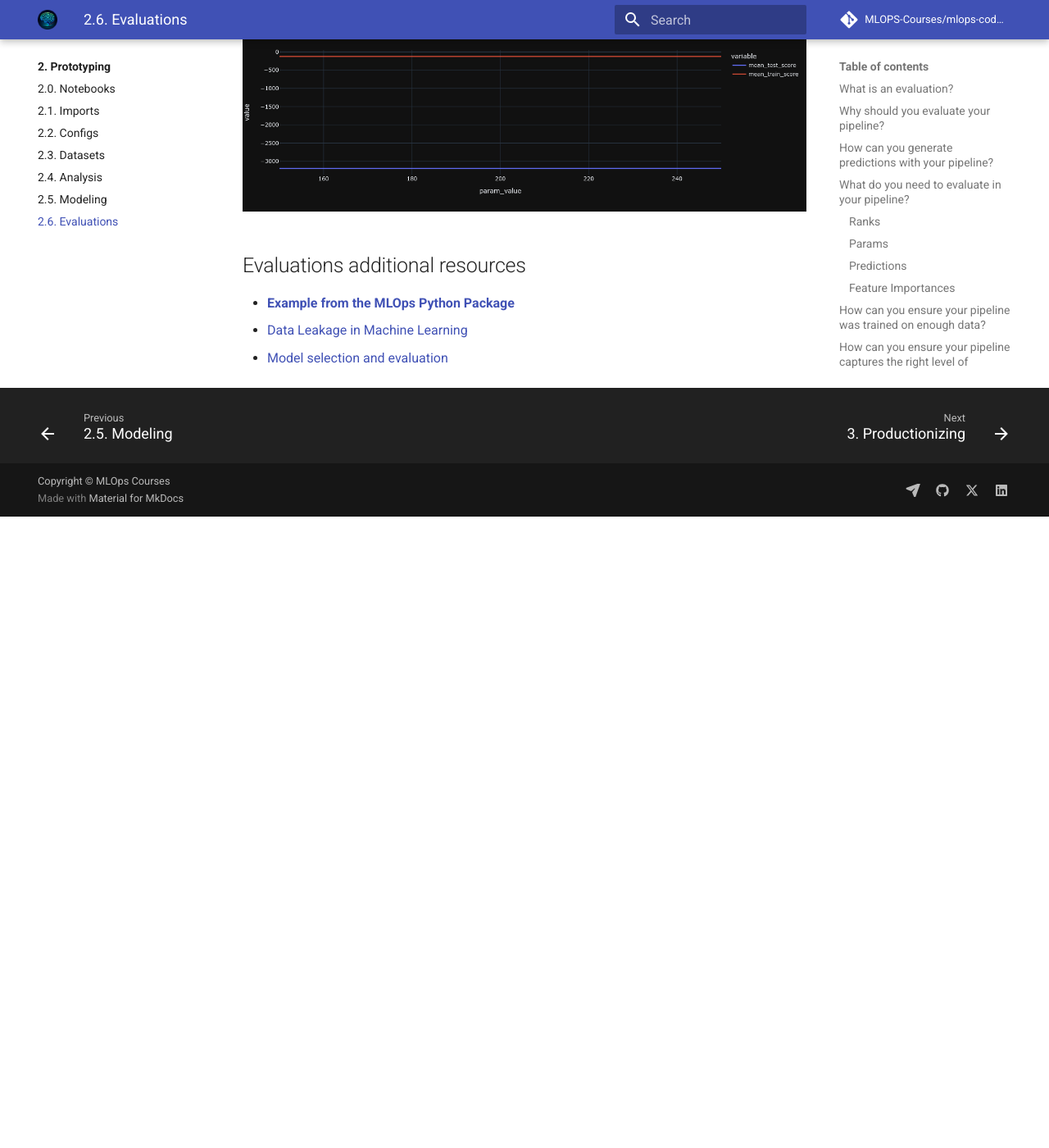
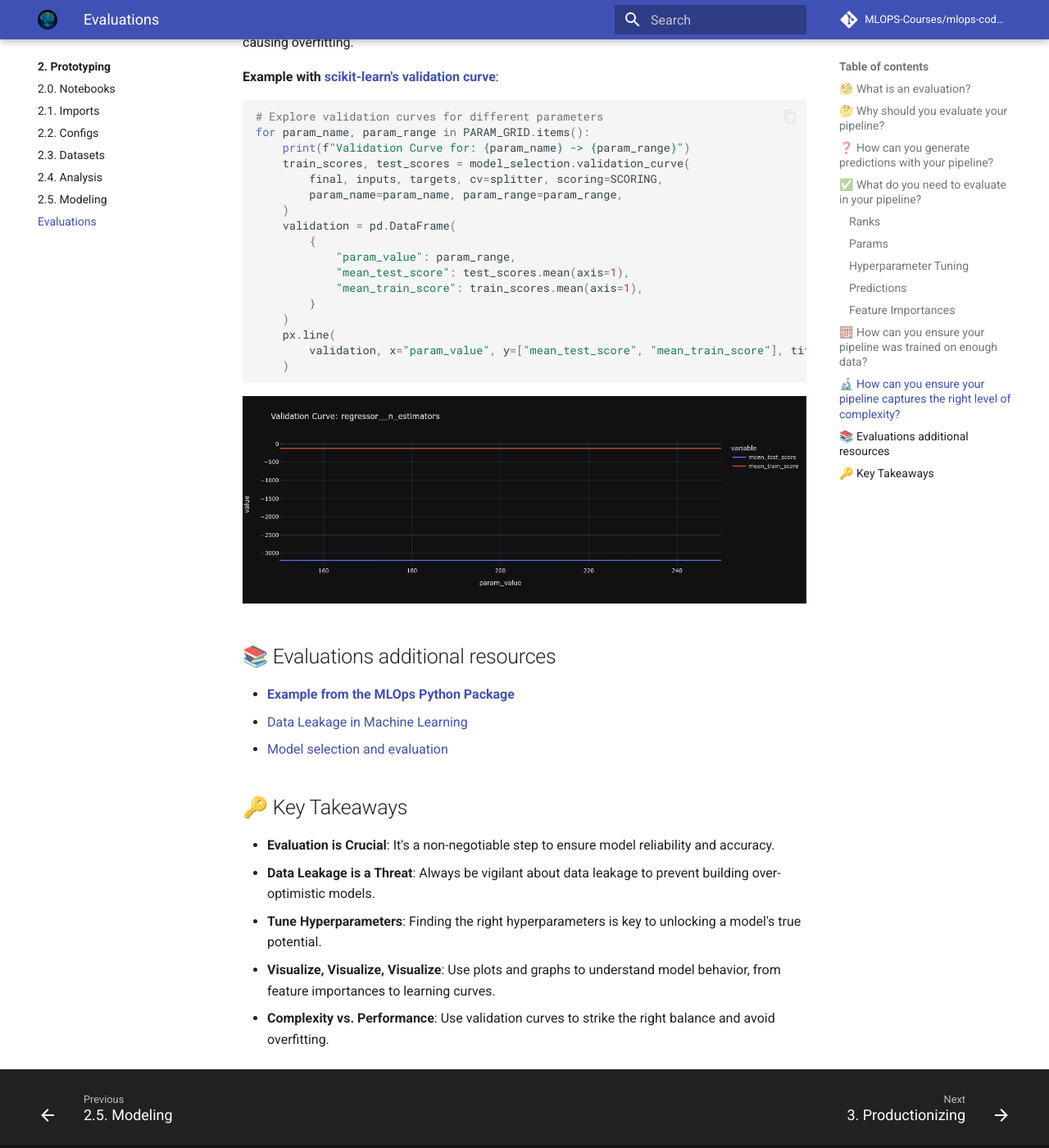
Before and after one commit to MLOps-Courses/mlops-coding-course, an MkDocs documentation site: the page built from docs/2. Prototyping/2.6. Evaluations.md, in a window 1280 px wide and 1400 px high, scrolled down 5235 px. Shown: the whole window at 82% size. Built offline with MkDocs 1.6.1 and Material for MkDocs 9.7.7, drawn with Linux system fonts in a browser that asks for light colours; comment, search, counter and statistics services are not loaded; before the commit the page ends 5865 px from its top, so only the background shows below that; some of the changed text lies outside the part shown.

Commit message:
docs: improve chapter 2.6 on evaluations

````diff
--- a/docs/2. Prototyping/2.6. Evaluations.md
+++ b/docs/2. Prototyping/2.6. Evaluations.md
@@ -2,19 +2,19 @@
 description: Discover methods for effectively evaluating model performance using various metrics and visualizations to ensure your models are robust and generalizable.
 ---
 
-# 2.6. Evaluations
+# Evaluations
 
-## What is an evaluation?
+## 🧐 What is an evaluation?
 
 [Model evaluation](https://www.geeksforgeeks.org/machine-learning-model-evaluation/) is a fundamental step in the machine learning workflow that involves assessing a model's predictions to ensure its reliability and accuracy before deployment. It acts as a quality assurance mechanism, providing insights into the model's performance through various means such as error metrics, graphical representations (like validation curves), and more. This step is crucial for verifying that the model performs as expected and is suitable for real-world applications.
 
-## Why should you evaluate your pipeline?
+## 🤔 Why should you evaluate your pipeline?
 
 Machine learning models can sometimes behave in unpredictable ways due to their inherent complexity. By evaluating your training pipeline, you can uncover issues like data leakage, which undermines the model's ability to generalize to unseen data. Rigorous evaluation builds trust and credibility, ensuring that the model's performance is genuinely robust and not just a result of overfitting or other biases.
 
 For more insights on data leakage, explore this link: [Data Leakage in Machine Learning](https://en.wikipedia.org/wiki/Leakage_(machine_learning)).
 
-## How can you generate predictions with your pipeline?
+## ❓ How can you generate predictions with your pipeline?
 
 To generate predictions using your machine learning pipeline, employ the hold-out dataset (test set). This approach ensures that the predictions are made on data that the model has not seen during training, providing a fair assessment of its generalization capability. Here's how you can do it:
 
@@ -34,7 +34,7 @@ results = results.sort_values(by="rank_test_score")
 results.head()
 ```
 
-## What do you need to evaluate in your pipeline?
+## ✅ What do you need to evaluate in your pipeline?
 
 Evaluating your training pipeline encompasses several key areas:
 
@@ -75,6 +75,26 @@ px.parallel_categories(results, dimensions=dimensions, color="mean_test_score",
 
 ![Evaluation ranks](../img/evaluations/params.png)
 
+### Hyperparameter Tuning
+
+Hyperparameter tuning is the process of finding the optimal hyperparameters for a model. This is crucial because the performance of a model can be highly dependent on the choice of hyperparameters.
+
+**Example**:
+
+```python
+# Define the hyperparameter grid
+param_grid = {
+    'regressor__n_estimators': [100, 200, 300],
+    'regressor__max_depth': [None, 10, 20, 30],
+}
+
+# Initialize the grid search
+search = GridSearchCV(final, param_grid, cv=splitter, scoring=SCORING)
+
+# Fit the grid search
+search.fit(inputs, targets)
+```
+
 ### Predictions
 
 Examine the distribution and balance of prediction values, ensuring they align with your training set's characteristics. A similar distribution and balance indicate that your model is generalizing well.
@@ -114,7 +134,7 @@ importances.head()
 
 ![Evaluation feature importances](../img/evaluations/feature_importances.png)
 
-## How can you ensure your pipeline was trained on enough data?
+## 🧮 How can you ensure your pipeline was trained on enough data?
 
 Employing a [learning curve](https://scikit-learn.org/stable/modules/generated/sklearn.model_selection.learning_curve.html) analysis helps you understand the relationship between the amount of training data and model performance. Continue adding diverse data until the model's performance stabilizes, indicating an optimal data volume has been reached.
 
@@ -137,7 +157,7 @@ px.line(learning, x="train_size", y=["mean_test_score", "mean_train_score"], tit
 
 ![Evaluation learning curve](../img/evaluations/learning_curve.png)
 
-## How can you ensure your pipeline captures the right level of complexity?
+## 🔬 How can you ensure your pipeline captures the right level of complexity?
 
 To balance complexity and performance, use [validation curves](https://scikit-learn.org/stable/modules/generated/sklearn.model_selection.validation_curve.html) to see how changes in a model parameter (like depth) affect its performance. Adjust complexity to improve performance without causing overfitting.
 
@@ -165,8 +185,16 @@ for param_name, param_range in PARAM_GRID.items():
 
 ![Evaluation validation curve](../img/evaluations/validation_curve.png)
 
-## Evaluations additional resources
+## 📚 Evaluations additional resources
 
 - **[Example from the MLOps Python Package](https://github.com/fmind/mlops-python-package/blob/main/notebooks/prototype.ipynb)**
 - [Data Leakage in Machine Learning](https://en.wikipedia.org/wiki/Leakage_(machine_learning))
 - [Model selection and evaluation](https://scikit-learn.org/stable/model_selection.html)
+
+## 🔑 Key Takeaways
+
+- **Evaluation is Crucial**: It's a non-negotiable step to ensure model reliability and accuracy.
+- **Data Leakage is a Threat**: Always be vigilant about data leakage to prevent building over-optimistic models.
+- **Tune Hyperparameters**: Finding the right hyperparameters is key to unlocking a model's true potential.
+- **Visualize, Visualize, Visualize**: Use plots and graphs to understand model behavior, from feature importances to learning curves.
+- **Complexity vs. Performance**: Use validation curves to strike the right balance and avoid overfitting.
````
